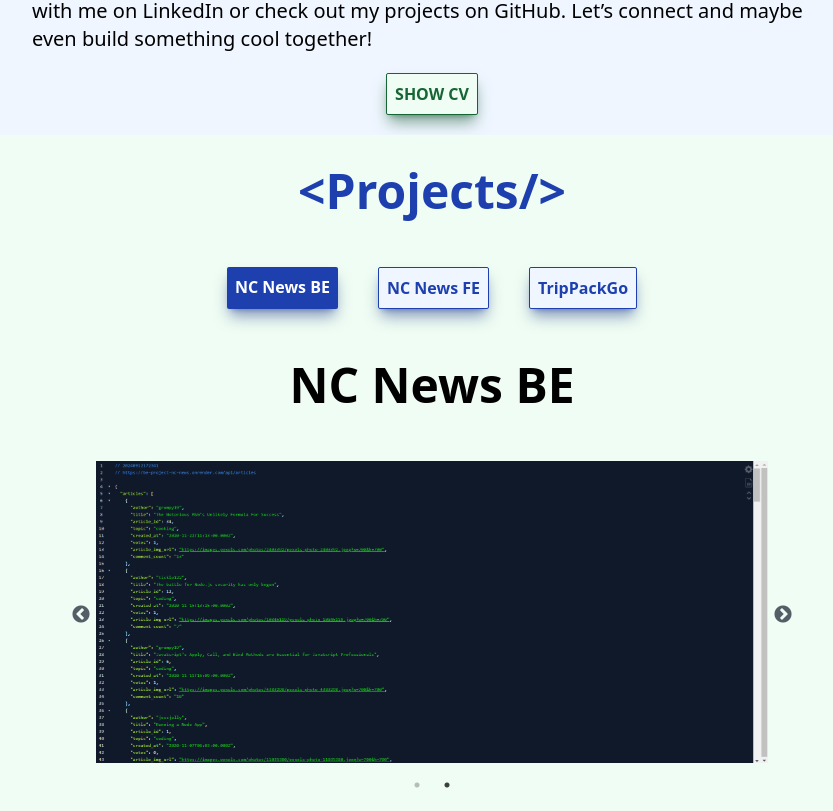
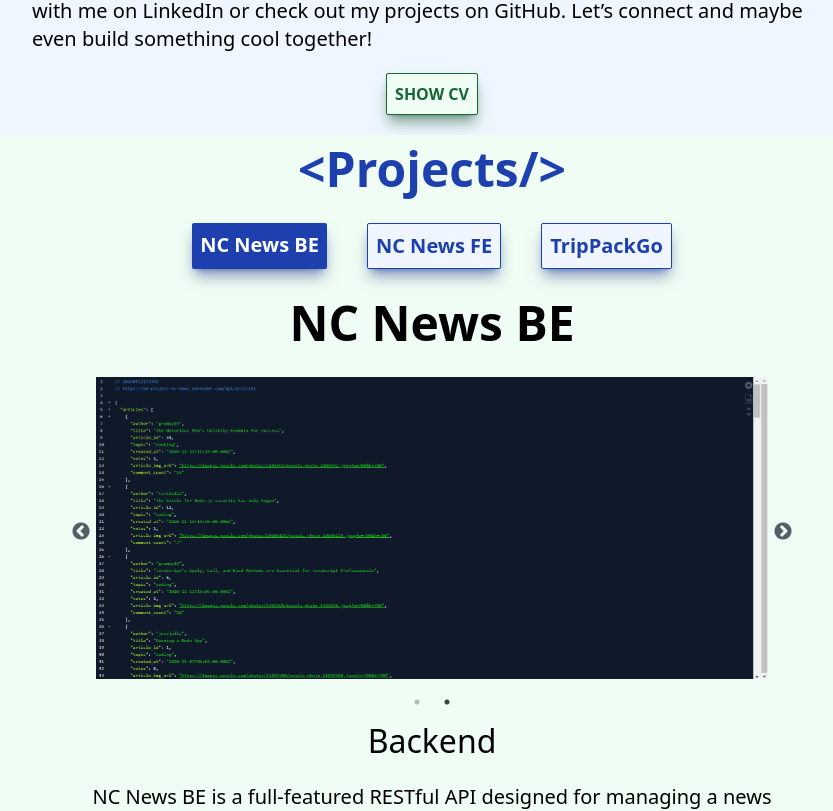
Before and after one commit to ZviHaffner/portfolio-website, a React (Vite) app: page / in a window 1280 px wide. Shown: the part 1700-2511 px from the top of the page, without its empty margins (208-1041 px from the left). Built offline with nearby package versions, Linux system fonts and the light colour scheme.

Commit message:
makes text xl

```diff
--- a/src/components/Projects.jsx
+++ b/src/components/Projects.jsx
@@ -7,7 +7,7 @@ const Projects = () => {
   const [selectedProject, setSelectedProject] = useState("NC News BE");
 
   return (
-    <div id="projects" className="bg-green-50 text-center">
+    <div id="projects" className="bg-green-50 text-center text-xl">
       <h1 className="text-center m-5 text-blue-800">
         {"<"}Projects{"/>"}
       </h1>
```
